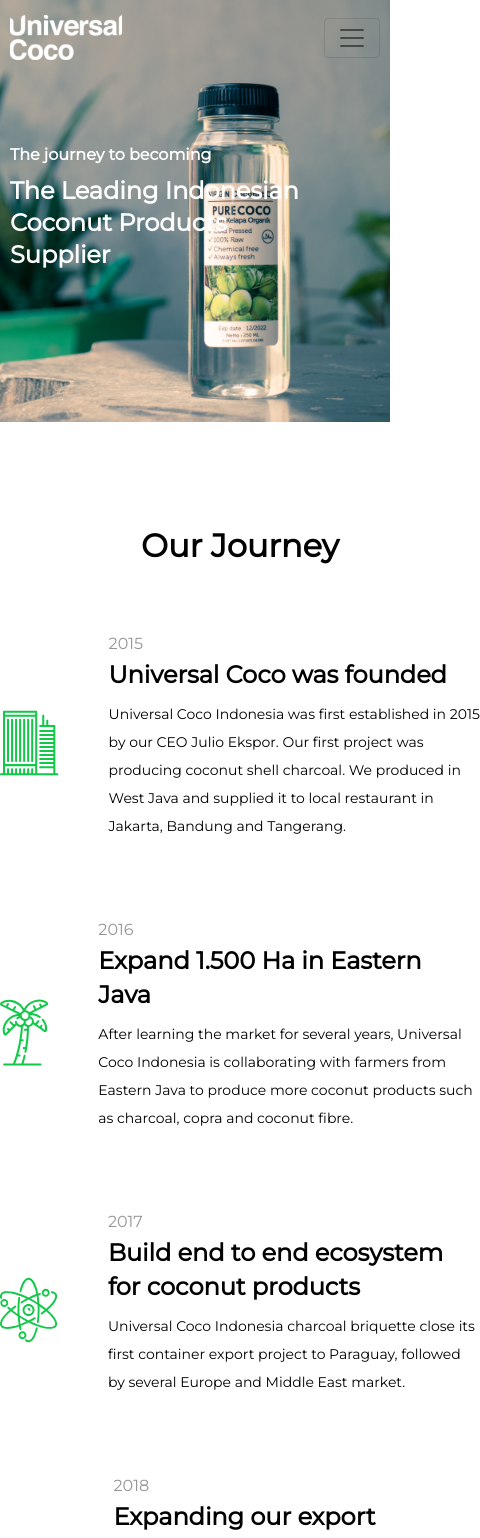
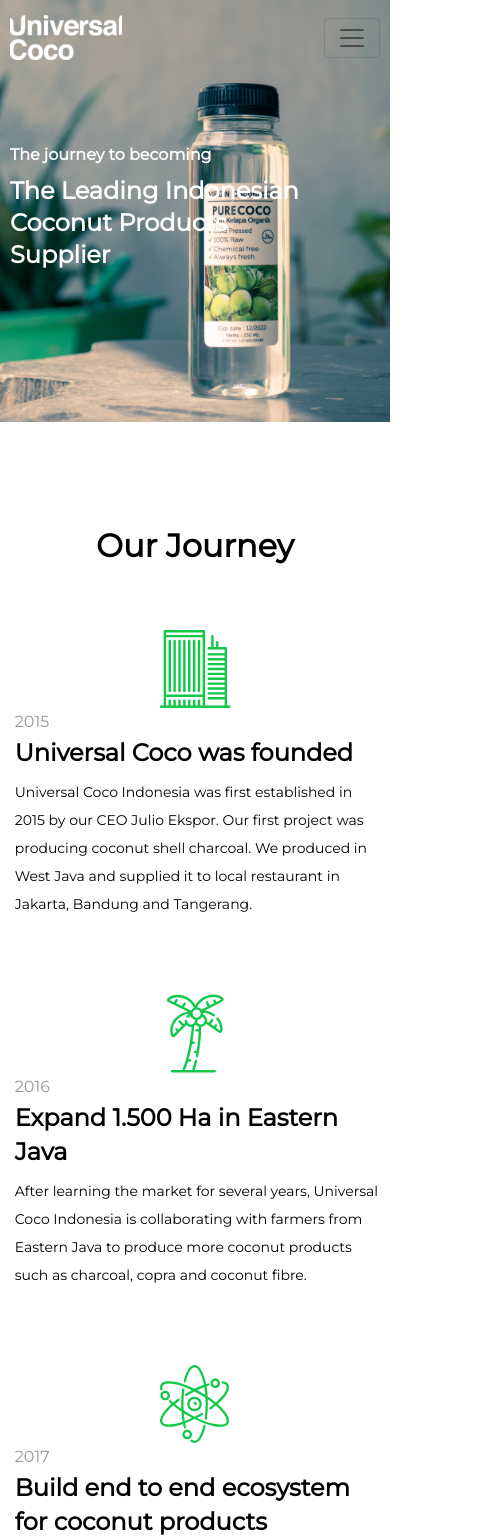
Before and after one commit to ghozihumama/universalcoco, a React (Create React App) app: page /journey in a window 390 px wide. Shown: the top 1538 px of the page, 480 px wide, since content can reach past the window. Built offline with nearby package versions, Linux system fonts and the light colour scheme.

Commit message:
responsive journey screen

```diff
--- a/src/components/imageReview/index.js
+++ b/src/components/imageReview/index.js
@@ -1,5 +1,4 @@
 import React from "react";
-// import Styles from "./styles.module.scss";
 
 export const ImageReview = () => {
   return <div></div>;
--- a/src/components/navbar/index.js
+++ b/src/components/navbar/index.js
@@ -19,12 +19,10 @@
       fixed="top"
     >
       <Navbar.Brand href="/">
-        {scrollState === "up" && positionY === 0 ? (
+        {(scrollState === "up" && positionY === 0) || scrollState === "down" ? (
           <UCTextWhite />
-        ) : scrollState === "up" ? (
+        ) : (
           <UCTextGreen />
-        ) : (
-          <UCTextWhite />
         )}
       </Navbar.Brand>
       <Navbar.Toggle aria-controls="navbarScroll" />
--- a/src/components/product/index.js
+++ b/src/components/product/index.js
@@ -105,11 +105,12 @@
                 <IconWhatsApp />
               </a>
             </div>
+            <div className={Styles.sectionArrow}>
+              <IconPrev onClick={() => handlePrev()} />
+              <IconNext onClick={() => handleNext()} />
+            </div>
           </section>
           <img src={data[index].thumbnail} alt={"thumbnail"} />
-        </div>
-        <div className={Styles.indicatorContainer}>
-          <div>{/* Indicator */}</div>
         </div>
       </main>
     );
--- a/src/components/product/styles.module.scss
+++ b/src/components/product/styles.module.scss
@@ -1,5 +1,4 @@
 .container {
-  padding: 100px 100px;
   background-color: #f6f7f6;
   display: flex;
   align-items: center;
@@ -15,26 +14,35 @@
 
   //481px — 768px: iPads, Tablets
   @media (min-width: 481px) and (max-width: 768px) {
-    padding: 100px 100px;
+    padding: 100px;
   }
 
   //769px — 1024px: Small screens, laptops
   @media (min-width: 769px) and (max-width: 1024px) {
-    padding: 100px 100px;
+    padding: 100px;
   }
 
   //1025px — 1200px: Desktops, large screens
   @media (min-width: 1025px) and (max-width: 1200px) {
-    padding: 100px 100px;
+    padding: 100px;
   }
 
   //1201px and more —  Extra large screens, TV
   @media (min-width: 1400px) {
-    padding: 100px 100px;
+    padding: 100px;
   }
 
   > svg {
     cursor: pointer;
+
+    @media (max-width: 320px) {
+      display: none;
+    }
+
+    //320px — 480px: Mobile devices
+    @media (min-width: 320px) and (max-width: 480px) {
+      display: none;
+    }
   }
 
   > main {
@@ -62,19 +70,29 @@
 
     //1025px — 1200px: Desktops, large screens
     @media (min-width: 1025px) and (max-width: 1200px) {
+      flex: 1;
       padding: 0 30px;
-      justify-content: space-between;
     }
 
     //1201px and more —  Extra large screens, TV
     @media (min-width: 1400px) {
+      flex: 1;
       padding: 0 30px;
-      justify-content: space-between;
     }
 
     > .infoContainer {
       display: flex;
       justify-content: space-between;
+
+      //1025px — 1200px: Desktops, large screens
+      @media (min-width: 1025px) and (max-width: 1200px) {
+        flex: 1;
+      }
+
+      //1201px and more —  Extra large screens, TV
+      @media (min-width: 1400px) {
+        flex: 1;
+      }
 
       > section {
         display: flex;
@@ -135,6 +153,23 @@
           font-weight: 400;
           font-size: 16px;
           line-height: 28px;
+        }
+
+        > .sectionArrow {
+          display: none;
+
+          @media (max-width: 320px) {
+            margin-top: 50px;
+            display: flex;
+            align-items: center;
+          }
+
+          //320px — 480px: Mobile devices
+          @media (min-width: 320px) and (max-width: 480px) {
+            margin-top: 50px;
+            display: flex;
+            align-items: center;
+          }
         }
 
         > div {
--- a/src/screens/JourneyView.module.scss
+++ b/src/screens/JourneyView.module.scss
@@ -5,12 +5,12 @@
   justify-content: center;
 
   @media (max-width: 320px) {
-    width: 320px;
+    width: 100vw;
   }
 
   //320px — 480px: Mobile devices
   @media (min-width: 320px) and (max-width: 480px) {
-    width: 480px;
+    width: 100vw;
   }
 
   //481px — 768px: iPads, Tablets
@@ -49,12 +49,14 @@
   justify-content: flex-start;
 
   @media (max-width: 320px) {
-    width: 320px;
+    width: 100vw;
+    flex-direction: column;
   }
 
   //320px — 480px: Mobile devices
   @media (min-width: 320px) and (max-width: 480px) {
-    width: 480px;
+    width: 100vw;
+    flex-direction: column;
   }
 
   //481px — 768px: iPads, Tablets
@@ -80,6 +82,17 @@
   > div {
     width: 450px;
     margin-left: 50px;
+
+    @media (max-width: 320px) {
+      width: 90vw;
+      margin-left: 10px;
+    }
+
+    //320px — 480px: Mobile devices
+    @media (min-width: 320px) and (max-width: 480px) {
+      width: 95vw;
+      margin-left: 10px;
+    }
 
     > span {
       font-family: "Montserrat", sans-serif;
@@ -114,12 +127,14 @@
   justify-content: flex-end;
 
   @media (max-width: 320px) {
-    width: 320px;
+    width: 100vw;
+    flex-direction: column;
   }
 
   //320px — 480px: Mobile devices
   @media (min-width: 320px) and (max-width: 480px) {
-    width: 480px;
+    width: 100vw;
+    flex-direction: column;
   }
 
   //481px — 768px: iPads, Tablets
@@ -146,6 +161,17 @@
     width: 450px;
     margin-left: 50px;
 
+    @media (max-width: 320px) {
+      width: 90vw;
+      margin-left: 10px;
+    }
+
+    //320px — 480px: Mobile devices
+    @media (min-width: 320px) and (max-width: 480px) {
+      width: 95vw;
+      margin-left: 10px;
+    }
+
     > span {
       font-family: "Montserrat", sans-serif;
       font-weight: 400;
```
